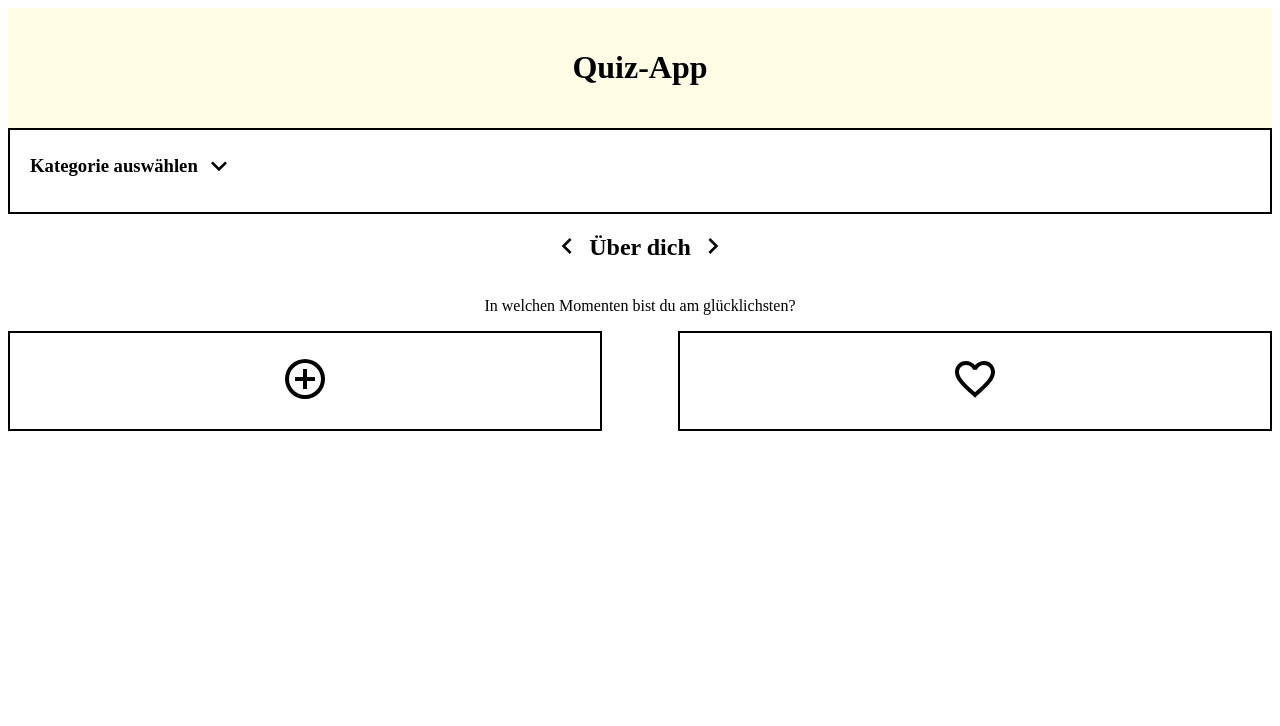
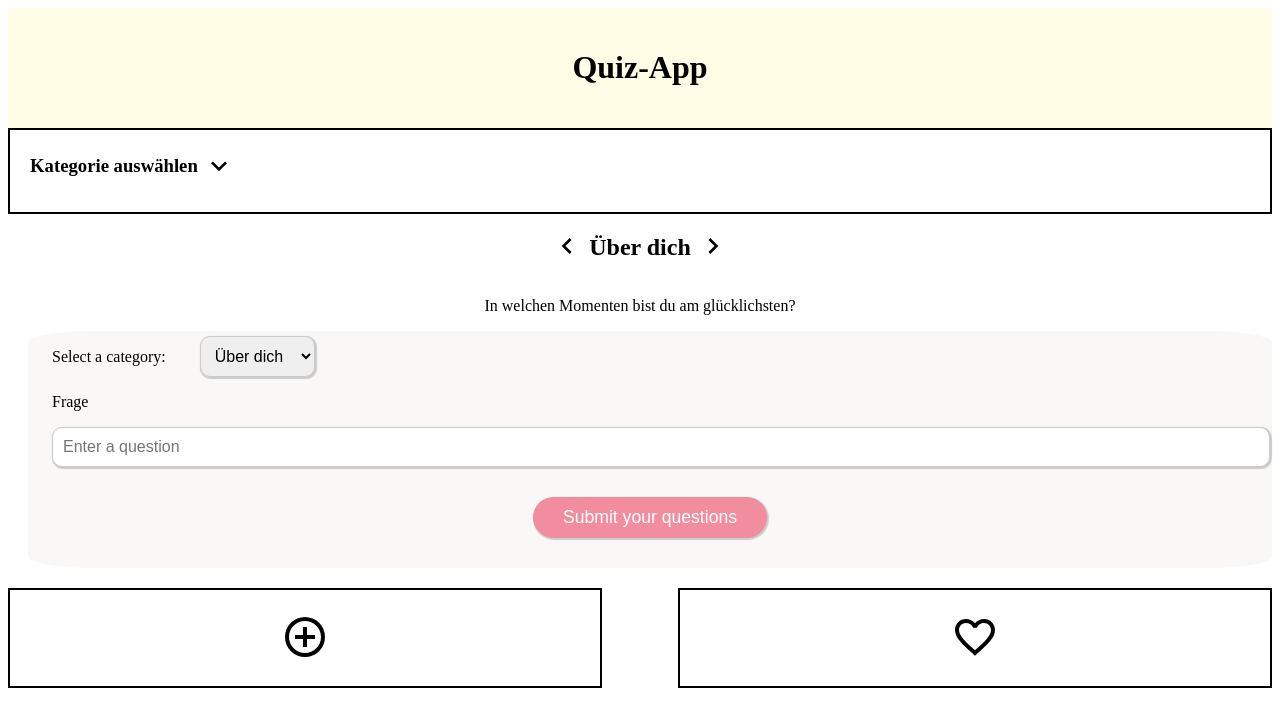
Before and after one commit to JivanaLipsewers/Capstone-90-Fragen-die-verbinden, a Next.js app: page / in a window 1280 px wide. Shown: the top 726 px of the page. Built offline with nearby package versions, Linux system fonts and the light colour scheme.

Commit message:
add AddQuestion

```diff
--- a/components/AddQuestion/index.js
+++ b/components/AddQuestion/index.js
@@ -1,10 +1,10 @@
+import { useState } from "react";
 import { ButtonContainer, PlusButton } from "../Navigation/styles";
 import {
   Form,
   Fieldset,
   SubmitButton,
   Input,
-  Textarea,
   Select,
 } from "../AddQuestion/styles";
 
@@ -29,31 +29,17 @@ export function AddQuestionButton({ isAdded, onToggleAdd }) {
 }
 /////////////////
 
-export default function ProjectForm({ onAddProject, onCloseForm }) {
-  const [imageFile, setImageFile] = useState(null);
+export default function AddQuestion({ onCloseForm, onAddQuestion }) {
   const [isSelectOpen, setIsSelectOpen] = useState(false);
   const handleSubmit = (event) => {
     event.preventDefault();
     const formData = new FormData(event.target);
     const data = Object.fromEntries(formData);
-    if (imageFile) {
-      const reader = new FileReader();
-      reader.onload = () => {
-        data.imageSource = reader.result;
-        onAddProject(data);
-      };
-      reader.readAsDataURL(imageFile);
-    } else {
-      data.imageSource = "/placeholder-image.jpg";
-      onAddProject(data);
-    }
+    onAddQuestion(data);
+
     event.target.reset();
     alert("You have successfully submitted your project!");
     onCloseForm();
-  };
-  const handleImageChange = (event) => {
-    const file = event.target.files[0];
-    setImageFile(file);
   };
 
   function openSelectOptions() {
@@ -63,8 +49,16 @@ export default function ProjectForm({ onAddProject, onCloseForm }) {
     <div>
       <Form onSubmit={handleSubmit}>
         <Fieldset>
+          <label htmlFor="category_form" onClick={openSelectOptions}>
+            Select a category:{" "}
+          </label>
+          <Select name="category" id="category_form" required={isSelectOpen}>
+            <option value="Über dich">Über dich</option>
+            <option value="Über mich">Über mich</option>
+            <option value="Über uns">Über uns</option>
+          </Select>
           <label htmlFor="title">
-            <p>Title: </p>
+            <p>Frage</p>
             <Input
               name="title"
               type="text"
@@ -72,73 +66,11 @@ export default function ProjectForm({ onAddProject, onCloseForm }) {
               maxLength="20"
               id="title"
               required
-              placeholder="Enter your project title"
-            />
-          </label>
-          {/* <label htmlFor="imageSource">
-            <p>Image: </p>
-            <input
-              type="file"
-              name="imageSource"
-              id="imageSource"
-              accept="image/*"
-              onChange={handleImageChange}
-            />
-          </label> */}
-          <label htmlFor="shortDescription">
-            <p>Short description: </p>
-            <Textarea
-              name="shortDescription"
-              id="shortDescription"
-              minLength="30"
-              maxLength="100"
-              required
-              placeholder="Enter a short description. Max. 100 characters."
-            />
-          </label>
-          <label htmlFor="longDescription">
-            <p>Long description: </p>
-            <Textarea
-              name="longDescription"
-              id="longDescription"
-              minLength="50"
-              maxLength="200"
-              required
-              placeholder="Enter a long description. Max. 200 characters."
-            />
-          </label>
-          <br />
-          <br />
-          <label htmlFor="category_form" onClick={openSelectOptions}>
-            Select a category:{" "}
-          </label>
-          <Select name="category" id="category_form" required={isSelectOpen}>
-            <option value="Community">Community</option>
-            <option value="Environment">Environment</option>
-            <option value="Politics">Politics</option>
-          </Select>
-          <label htmlFor="organizer">
-            <p>Organizer:</p>
-            <Input
-              type="text"
-              name="organizer"
-              id="organizer"
-              required
-              placeholder="Enter your organization"
-            />
-          </label>
-          <label htmlFor="contact">
-            <p>Contact email: </p>
-            <Input
-              name="contact"
-              id="contact"
-              type="email"
-              required
-              placeholder="Enter your email-address"
+              placeholder="Enter a question"
             />
           </label>
         </Fieldset>
-        <SubmitButton type="submit">Submit your project</SubmitButton>
+        <SubmitButton type="submit">Submit your questions</SubmitButton>
       </Form>
     </div>
   );
--- a/components/AddQuestion/styles.js
+++ b/components/AddQuestion/styles.js
@@ -0,0 +1,57 @@
+import { useState } from "react";
+import styled from "styled-components";
+
+export const Form = styled.form`
+  background-color: #faf8f7;
+  margin-left: 20px;
+  padding: 0 10px 10px 10px;
+  margin-bottom: 20px;
+  border-radius: 5%;
+`;
+export const Fieldset = styled.fieldset`
+  border: none;
+`;
+export const SubmitButton = styled.button`
+  color: #fff;
+  font-size: 1.1em;
+  border-radius: 100px;
+  border: 0;
+  padding: 10px 30px;
+  cursor: pointer;
+  background-color: #f18d9e;
+  margin: 20px auto 20px;
+  box-shadow: 1px 1px 1px 1px rgb(204 203 203);
+  display: flex;
+  justify-content: center;
+  align-self: center;
+
+  &:hover {
+    background-color: #d67c8c;
+    color: black;
+  }
+`;
+export const Input = styled.input`
+  padding: 10px;
+  font-size: 16px;
+  border-radius: 10px;
+  border: 1px solid rgb(204 203 203);
+  box-shadow: 1px 1px 1px 1px rgb(204 203 203);
+  width: 100%;
+`;
+export const Textarea = styled.textarea`
+  padding: 10px;
+  font-size: 16px;
+  border-radius: 10px;
+  border: 1px solid rgb(204 203 203);
+  box-shadow: 1px 1px 1px 1px rgb(204 203 203);
+  width: 100%;
+  font-family: system-ui;
+`;
+export const Select = styled.select`
+  padding: 10px;
+  font-size: 16px;
+  border-radius: 10px;
+  border: 1px solid rgb(204 203 203);
+  box-shadow: 1px 1px 1px 1px rgb(204 203 203);
+  margin-left: 30px;
+`;
--- a/components/Navigation/index.js
+++ b/components/Navigation/index.js
@@ -1,23 +1,22 @@
 import { AddQuestionButton } from "../AddQuestion/index.js";
 import { FavoriteButton } from "../FavoriteButton/index.js";
 import { ButtonBox, ButtonContainer, PlusButton } from "../Navigation/styles";
-import ProjectForm from "@/components/AddQuestion/index.js";
 
 export default function Navigation({
   currentQuestion,
   questions,
   setQuestions,
-  setCurrentQuestionIndex,
+  // setCurrentQuestionIndex,
   handleShowForm,
 }) {
-  const handleToggleAdd = () => {
-    const updatedQuestions = questions.map((question) =>
-      question.id === currentQuestion.id
-        ? { ...question, isAdded: !question.isAdded }
-        : question
-    );
-    setQuestions(updatedQuestions);
-  };
+  // const handleToggleAdd = () => {
+  //   const updatedQuestions = questions.map((question) =>
+  //     question.id === currentQuestion.id
+  //       ? { ...question, isAdded: !question.isAdded }
+  //       : question
+  //   );
+  //   setQuestions(updatedQuestions);
+  // };
 
   const handleToggleFavorite = () => {
     const updatedQuestions = questions.map((question) =>
@@ -46,8 +45,8 @@ export default function Navigation({
     <ButtonContainer>
       <ButtonBox>
         <AddQuestionButton
-          isAdded={currentQuestion.isAdded}
-          onToggleAdd={handleToggleAdd}
+          // isAdded={currentQuestion.isAdded}
+          // onToggleAdd={handleToggleAdd}
           onClick={handleShowForm}
         />
       </ButtonBox>
--- a/pages/_app.js
+++ b/pages/_app.js
@@ -3,6 +3,7 @@ import { Question } from "../components/Question/index.js";
 import Header from "@/components/Header/index.js";
 import Filter from "../components/Filter/index.js";
 import Navigation from "../components/Navigation/index.js";
+import AddQuestion from "@/components/AddQuestion/index.js";
 
 const initialQuestions = [
   {
@@ -139,23 +140,27 @@ export default function App() {
 
   //////////
   // const [projectList, setProjectList] = useState(initialProjects);
-  // const [showForm, setShowForm] = useState(false);
+  const [showForm, setShowForm] = useState(true);
 
-  // const handleShowForm = () => {
-  //   setShowForm(!showForm);
-  // };
+  const handleShowForm = () => {
+    setShowForm(!showForm);
+  };
 
-  // function handleAddProject(newProject) {
-  //   const updatedProjectList = [
-  //     { id: String(projectList.length + 1), ...newProject },
-  //     ...projectList,
-  //   ];
-  //   setProjectList(updatedProjectList);
-  // }
+  function handleAddProject(newProject) {
+    const updatedProjectList = [
+      { id: String(projectList.length + 1), ...newProject },
+      ...projectList,
+    ];
+    setProjectList(updatedProjectList);
+  }
 
-  // const handleCloseForm = () => {
-  //   setShowForm(false);
-  // };
+  const handleCloseForm = () => {
+    setShowForm(false);
+  };
+
+  function handleAddQuestion(newQuestion) {
+    setQuestions([{ newQuestion }, ...initialQuestions]);
+  }
 
   ///////
 
@@ -172,12 +177,13 @@ export default function App() {
         onPrevQuestion={handlePrevQuestion}
         onNextQuestion={handleNextQuestion}
       />
+      {showForm && <AddQuestion onAddQuestion={handleAddQuestion} />}
       <Navigation
         currentQuestion={currentQuestion}
         questions={questions}
         setQuestions={setQuestions}
         setCurrentQuestionIndex={setCurrentQuestionIndex}
-        // handleShowForm={handleShowForm}
+        handleShowForm={handleShowForm}
       />
     </>
   );
```
Also changed, not shown: components/AddNote/index.js (added), components/AddNote/styles.js (added).
